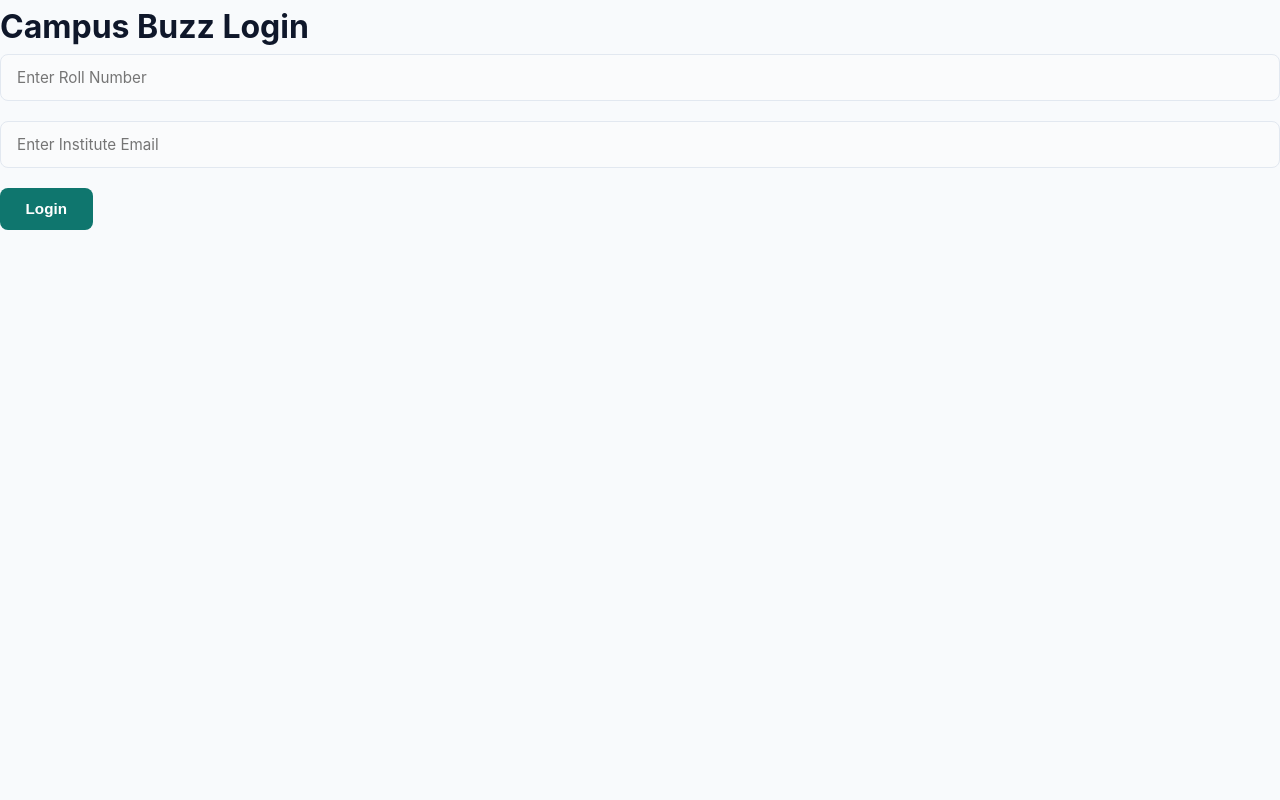
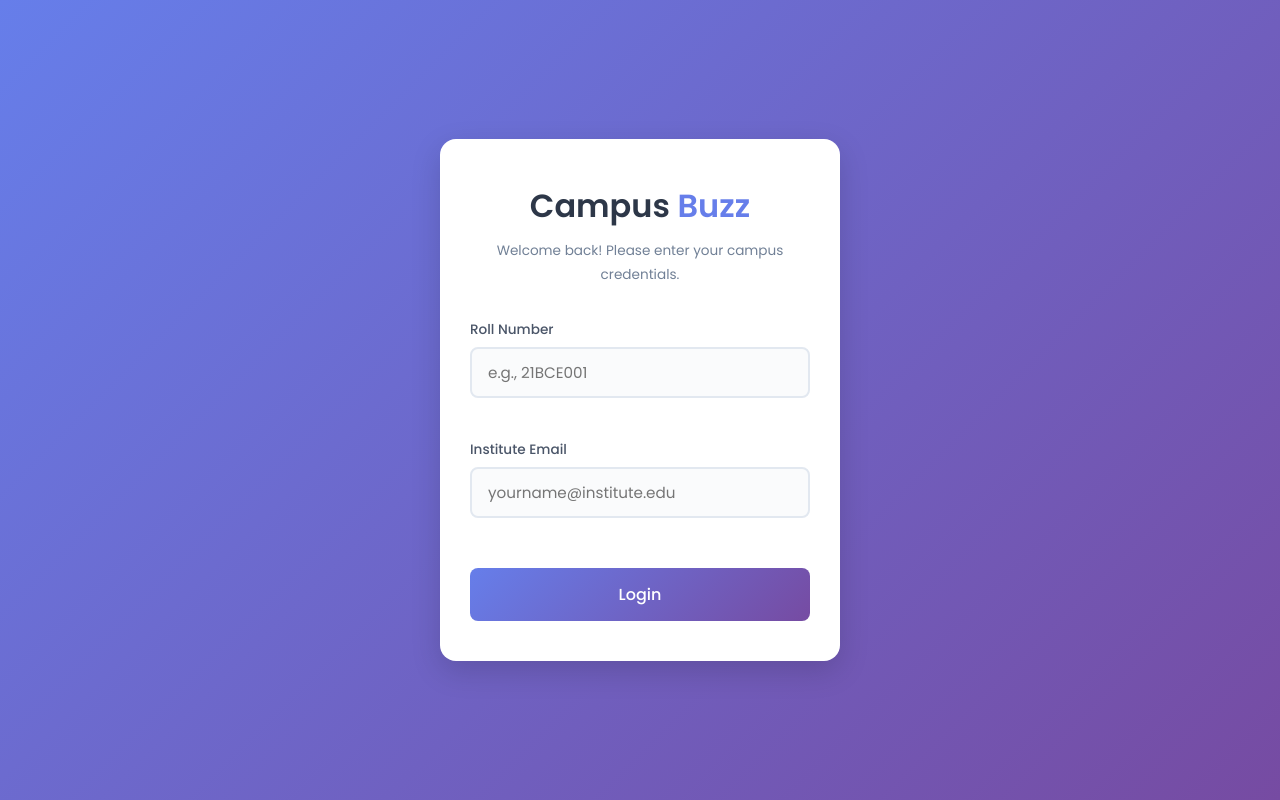
Before and after one commit to Ashutosh-Dewangan/Campus-Buzz, a website: page FRONTEND/login.html in a window 1280 px wide. Drawn offline with Linux system fonts and the light colour scheme.

Commit message:
styled login page

```diff
--- a/FRONTEND/CSS/styles.css
+++ b/FRONTEND/CSS/styles.css
@@ -43,33 +43,28 @@ header {
     box-shadow: 0 10px 30px rgba(15, 23, 42, 0.04);
     text-align: center;
 }
-
 header h1 {
     font-size: 2.75rem;
     font-weight: 700;
     margin-bottom: 0.75rem;
     letter-spacing: -0.02em;
 }
-
 header p {
     font-size: 1.15rem;
     opacity: 0.9;
     max-width: 600px;
     margin: 0 auto;
 }
-
 hr {
     border: none;
     border-top: 1px solid var(--border-color);
     margin: 2.5rem 0;
 }
-
 main {
     max-width: 1200px;
     margin: 0 auto;
     padding: 2.5rem 1.5rem;
 }
-
 footer {
     background-color: var(--dark-bg);
     color: white;
@@ -77,14 +72,12 @@ footer {
     padding: 3rem 2rem;
     margin-top: 5rem;
 }
-
 footer h3 {
     font-size: 1.5rem;
     font-weight: 600;
     margin-bottom: 0.5rem;
     color: white;
 }
-
 /* ==========================================================================
    Landing Page Components
    ========================================================================== */
@@ -92,7 +85,6 @@ footer h3 {
     text-align: center;
     padding: 3.5rem 0;
 }
-
 .hero h2 {
     font-size: 2.25rem;
     margin-bottom: 1rem;
@@ -100,7 +92,6 @@ footer h3 {
     font-weight: 700;
     letter-spacing: -0.01em;
 }
-
 .hero p {
     font-size: 1.15rem;
     color: var(--text-secondary);
@@ -109,26 +100,22 @@ footer h3 {
     margin-left: auto;
     margin-right: auto;
 }
-
 .about {
     background-color: white;
     padding: 2.5rem;
     border-radius: 12px;
     box-shadow: 0 4px 20px rgba(15, 23, 42, 0.02);
 }
-
 .about h2 {
     color: var(--primary-color);
     margin-bottom: 1rem;
 }
-
 .features {
     display: grid;
     grid-template-columns: repeat(auto-fit, minmax(260px, 1fr));
     gap: 2rem;
     margin-top: 2.5rem;
 }
-
 .feature {
     background-color: white;
     padding: 2.5rem;
@@ -136,28 +123,23 @@ footer h3 {
     box-shadow: 0 4px 20px rgba(15, 23, 42, 0.02), 0 2px 6px rgba(15, 23, 42, 0.01);
     transition: transform 0.4s cubic-bezier(0.16, 1, 0.3, 1), box-shadow 0.4s ease;
 }
-
 .feature:hover {
     transform: translateY(-5px);
     box-shadow: 0 20px 35px rgba(15, 23, 42, 0.06);
 }
-
 .feature h3 {
     font-size: 1.35rem;
     margin-bottom: 0.75rem;
     color: var(--primary-color);
 }
-
 .feature p {
     color: var(--text-secondary);
 }
-
 .statistics {
     display: grid;
     grid-template-columns: repeat(auto-fit, minmax(200px, 1fr));
     gap: 2rem;
 }
-
 .stats {
     background-color: white;
     padding: 2.5rem;
@@ -165,38 +147,32 @@ footer h3 {
     text-align: center;
     box-shadow: 0 4px 20px rgba(15, 23, 42, 0.02);
 }
-
 .stats h3 {
     font-size: 1.75rem;
     font-weight: 700;
     color: var(--primary-color);
 }
-
 /* ==========================================================================
    Navigation & Action Controls
    ========================================================================== */
 nav {
     margin: 2rem 0;
 }
-
 nav ul {
     list-style: none;
     display: flex;
     gap: 2rem;
     flex-wrap: wrap;
 }
-
 nav a {
     color: var(--primary-color);
     text-decoration: none;
     font-weight: 500;
     transition: color 0.25s ease;
 }
-
 nav a:hover {
     color: var(--secondary-color);
 }
-
 button, a button {
     background-color: var(--primary-color);
     color: white;
@@ -209,40 +185,32 @@ button, a button {
     transition: all 0.3s cubic-bezier(0.16, 1, 0.3, 1);
     display: inline-block;
 }
-
 button:hover, a button:hover {
     background-color: #115e59; /* Slightly deeper teal for state change contrast */
     transform: translateY(-2px);
     box-shadow: 0 6px 15px rgba(15, 118, 110, 0.15);
 }
-
 button:active, a button:active {
     transform: translateY(0);
 }
-
 button.secondary {
     background-color: var(--border-color);
     color: var(--text-primary);
 }
-
 button.secondary:hover {
     background-color: #cbd5e1;
     box-shadow: none;
 }
-
 button.danger {
     background-color: var(--danger-color);
 }
-
 button.danger:hover {
     background-color: #e11d48;
     box-shadow: 0 6px 15px rgba(244, 63, 94, 0.2);
 }
-
 button.success {
     background-color: var(--success-color);
 }
-
 button.success:hover {
     background-color: #059669;
     box-shadow: 0 6px 15px rgba(16, 185, 129, 0.2);
@@ -471,23 +439,115 @@ label {
 /* ==========================================================================
    Login Access Interface
    ========================================================================== */
-.login-container {
-    max-width: 420px;
-    margin: 6rem auto;
-    background-color: white;
-    padding: 2.5rem;
-    border-radius: 12px;
-    box-shadow: 0 10px 40px rgba(15, 23, 42, 0.04);
+/* Reset & Base Styles */
+* {
+    margin: 0;
+    padding: 0;
+    box-sizing: border-box;
+    font-family: 'Poppins', sans-serif;
 }
 
-.login-container h2 {
-    color: var(--primary-color);
-    font-size: 1.75rem;
-    font-weight: 700;
-    margin-bottom: 1.75rem;
-    text-align: center;
+body {
+    min-height: 100vh;
+    display: flex;
+    justify-content: center;
+    align-items: center;
+    /* Deep indigo to soft purple gradient for a modern tech/campus feel */
+    background: linear-gradient(135deg, #667eea 0%, #764ba2 100%);
+    padding: 20px;
 }
 
+.login-container {
+    width: 100%;
+    max-width: 400px;
+}
+
+/* Card Layout */
+.login-card {
+    background: #ffffff;
+    padding: 40px 30px;
+    border-radius: 16px;
+    box-shadow: 0 10px 30px rgba(0, 0, 0, 0.15);
+}
+
+/* Brand Header */
+.brand-header {
+    text-align: center;
+    margin-bottom: 32px;
+}
+
+.brand-header h1 {
+    font-size: 2rem;
+    color: #2d3748;
+    font-weight: 600;
+}
+
+/* Colorful pop for the 'Buzz' text */
+.brand-header h1 span {
+    color: #667eea;
+}
+
+.brand-header p {
+    font-size: 0.85rem;
+    color: #718096;
+    margin-top: 6px;
+}
+
+/* Input Fields & Labels */
+.input-group {
+    margin-bottom: 20px;
+    display: flex;
+    flex-direction: column;
+}
+
+.input-group label {
+    font-size: 0.85rem;
+    color: #4a5568;
+    font-weight: 500;
+    margin-bottom: 6px;
+}
+
+.input-group input {
+    width: 100%;
+    padding: 12px 16px;
+    border: 2px solid #e2e8f0;
+    border-radius: 8px;
+    font-size: 0.95rem;
+    color: #2d3748;
+    outline: none;
+    transition: all 0.25s ease;
+}
+
+/* Smooth ring effect when clicking into an input */
+.input-group input:focus {
+    border-color: #667eea;
+    box-shadow: 0 0 0 3px rgba(102, 126, 234, 0.15);
+}
+
+/* Modern Gradient Button */
+.login-btn {
+    width: 100%;
+    padding: 14px;
+    background: linear-gradient(135deg, #667eea 0%, #764ba2 100%);
+    border: none;
+    border-radius: 8px;
+    color: #ffffff;
+    font-size: 1rem;
+    font-weight: 500;
+    cursor: pointer;
+    margin-top: 10px;
+    transition: transform 0.2s ease, box-shadow 0.2s ease;
+}
+
+/* Interactive feedback on hover and press */
+.login-btn:hover {
+    transform: translateY(-1px);
+    box-shadow: 0 6px 20px rgba(102, 126, 234, 0.4);
+}
+
+.login-btn:active {
+    transform: translateY(1px);
+}
 /* ==========================================================================
    Responsive Adaptations
    ========================================================================== */
--- a/FRONTEND/login.html
+++ b/FRONTEND/login.html
@@ -1,14 +1,36 @@
 <!DOCTYPE html>
-<html>
+<html lang="en">
 <head>
+    <meta charset="UTF-8">
+    <meta name="viewport" content="width=device-width, initial-scale=1.0">
     <title>Login - Campus Buzz</title>
+    <!-- Modern, clean font -->
+    <link href="https://fonts.googleapis.com/css2?family=Poppins:wght@400;500;600&display=swap" rel="stylesheet">
+    <link rel="stylesheet" href="./CSS/styles.css">
 </head>
 <body>
-    <link rel = "stylesheet" href = "./CSS/styles.css">
-    <h1>Campus Buzz Login</h1>
-    <input type="text" id="rollNo" placeholder="Enter Roll Number">
-    <input type="email" id="email" placeholder="Enter Institute Email">
-    <button onclick="login()">Login</button>
+    <div class="login-container">
+        <div class="login-card">
+            <div class="brand-header">
+                <h1>Campus <span>Buzz</span></h1>
+                <p>Welcome back! Please enter your campus credentials.</p>
+            </div>
+
+            <form id="loginForm" onsubmit="event.preventDefault(); login();">
+                <div class="input-group">
+                    <label for="rollNo">Roll Number</label>
+                    <input type="text" id="rollNo" placeholder="e.g., 21BCE001" required>
+                </div>
+
+                <div class="input-group">
+                    <label for="email">Institute Email</label>
+                    <input type="email" id="email" placeholder="yourname@institute.edu" required>
+                </div>
+
+                <button type="submit" class="login-btn">Login</button>
+            </form>
+        </div>
+    </div>
     <script src="js/login.js"></script>
 </body>
 </html>
```
